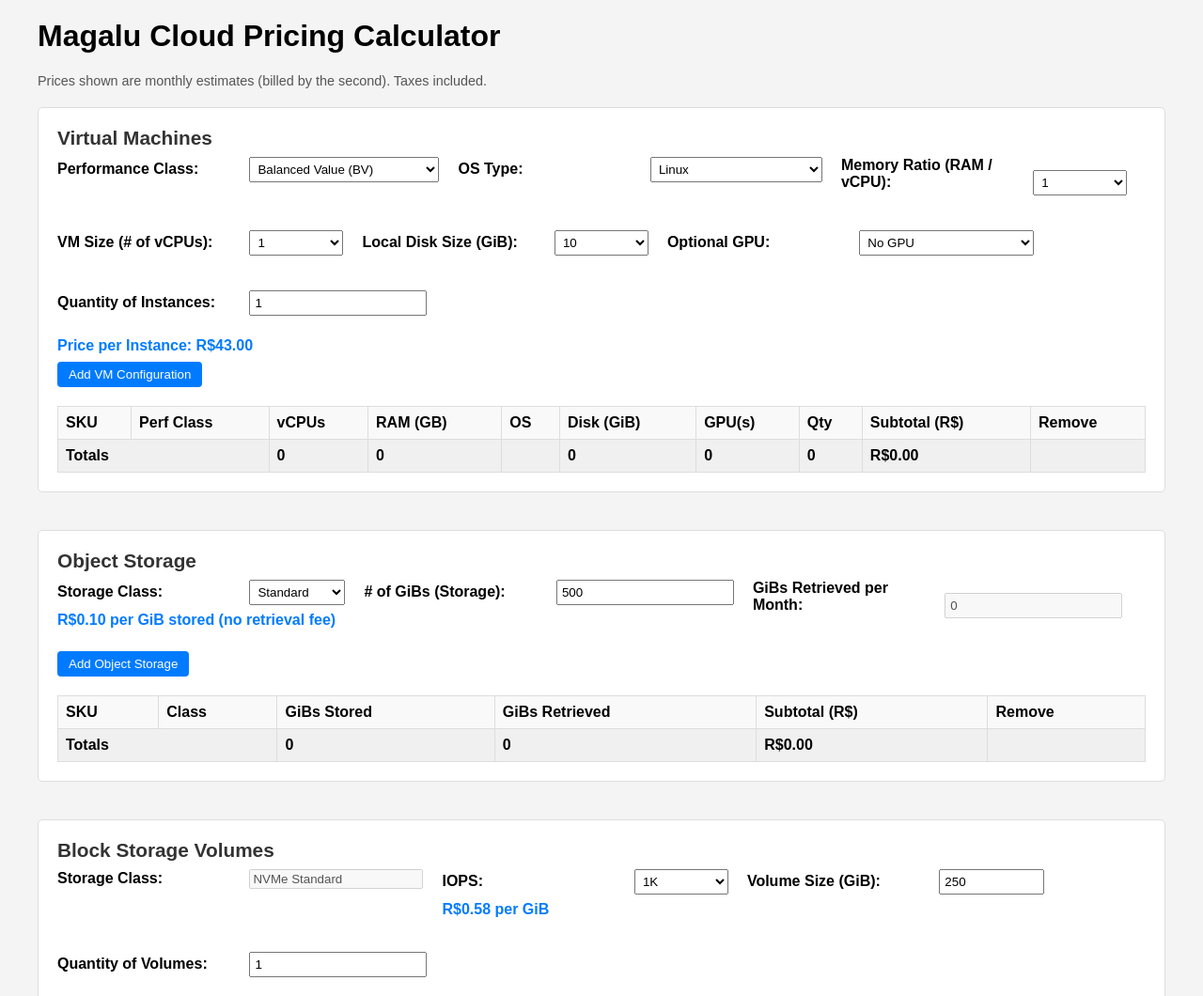
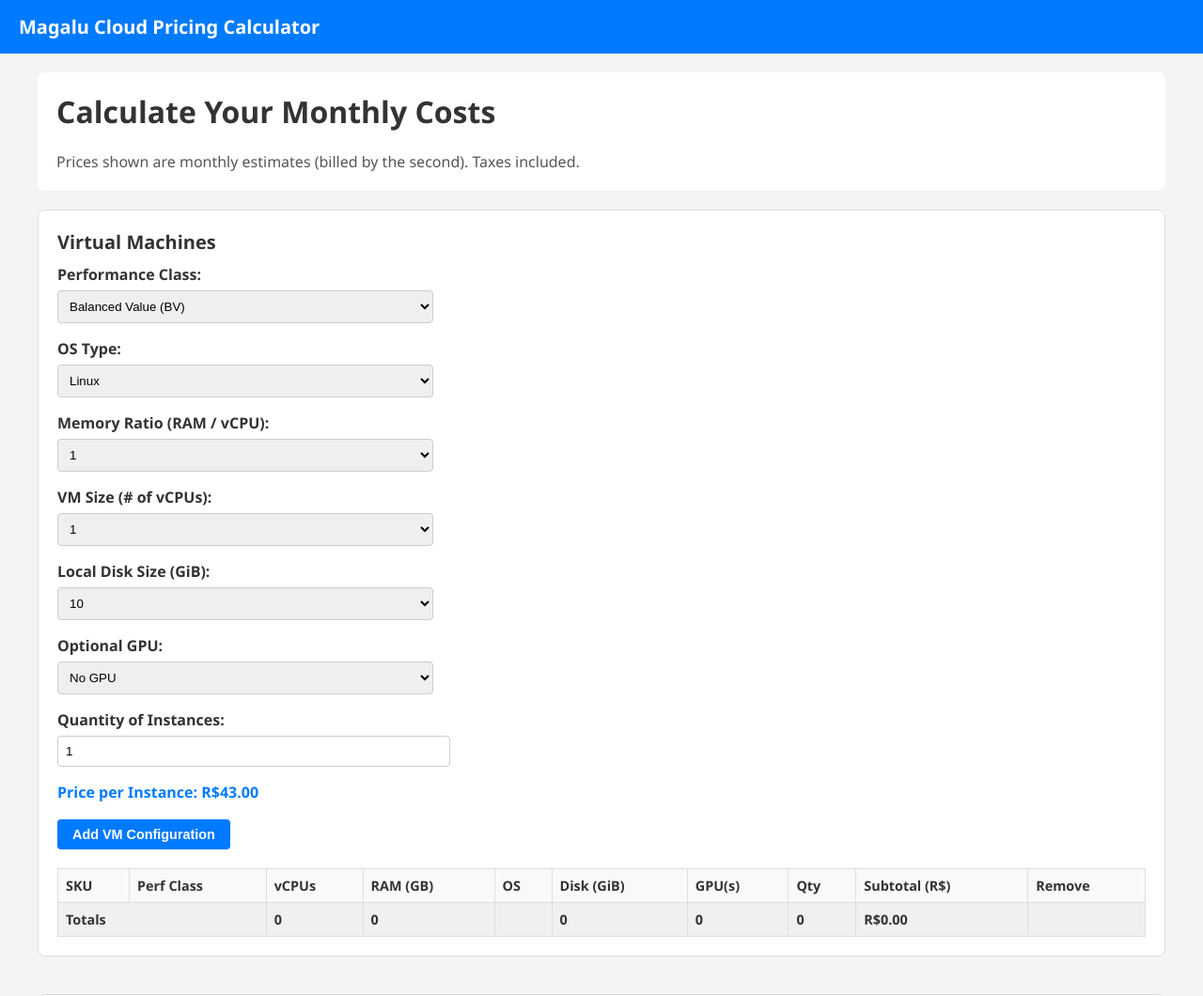
Before and after one commit to austinw356/cloud-pricing-mvp, a plain HTML site: page index.html in a window 1280 px wide. Shown: the top 1060 px of the page at 94% size. Drawn offline with Linux system fonts and the light colour scheme.

Commit message:
Update index.html

```diff
--- a/index.html
+++ b/index.html
@@ -4,76 +4,108 @@
   <meta charset="utf-8">
   <title>Magalu Cloud Pricing Calculator</title>
   <style>
+    /* Base styles to match a Magalu Cloud vibe: */
     body {
-      font-family: Arial, sans-serif;
-      margin: 0 auto;
-      max-width: 1200px;
-      background: #f4f4f4;
-      padding: 20px;
+      font-family: "Segoe UI", Arial, sans-serif;
+      margin: 0;
+      padding: 0;
+      background-color: #f4f4f4;
+      color: #333;
     }
 
-    h1 {
+    /* Header bar (inspired by the screenshot's top bar) */
+    .header {
+      background-color: #007aff; /* a bright "Magalu" blue */
+      padding: 15px 20px;
+      display: flex;
+      align-items: center;
+      justify-content: space-between;
+    }
+    /* Remove the logo image */
+    /* .header img {
+      height: 40px;
+    } */
+    .header-title {
+      color: #fff;
+      font-weight: 600;
+      font-size: 20px;
+      margin: 0;
+    }
+
+    /* Main container */
+    .container {
+      max-width: 1200px;
+      margin: 20px auto 60px auto;
+      padding: 0 20px;
+    }
+
+    /* Headline or section explanation */
+    .page-intro {
+      background-color: #ffffff;
+      border-radius: 8px;
+      padding: 20px;
+      margin-bottom: 20px;
+    }
+    .page-intro h1 {
       margin-top: 0;
     }
-    .disclaimer {
-      font-size: 0.9em;
+    .page-intro p {
+      margin-bottom: 0;
       color: #555;
-      margin-bottom: 20px;
     }
 
-    /* BOXED SECTION for each resource type */
+    /* Resource Section box */
     .resource-section {
-      background: #fff;
+      background: #ffffff;
       border: 1px solid #ddd;
-      border-radius: 5px;
+      border-radius: 8px;
+      padding: 20px;
       margin-bottom: 40px;
-      padding: 20px;
     }
     .resource-section h2 {
       margin-top: 0;
-      margin-bottom: 8px;
-      font-size: 1.3em;
+      margin-bottom: 10px;
       color: #333;
+      font-size: 1.25rem;
     }
 
-    .section-form {
-      display: flex;
-      flex-wrap: wrap;
-      gap: 20px;
-    }
+    /* Each label/input in a row-by-row format */
     .field {
       margin-bottom: 16px;
-      min-width: 300px;
     }
     label {
-      display: inline-block;
-      width: 200px;
+      display: block;
       font-weight: bold;
       margin-bottom: 6px;
     }
-    select, input[type="number"] {
-      min-width: 100px;
-      padding: 4px;
+    select, input[type="number"], input[type="text"] {
+      width: 100%;
+      max-width: 400px;
+      padding: 8px;
+      border: 1px solid #ccc;
+      border-radius: 4px;
     }
 
     .price-display {
-      margin-top: 6px;
+      margin: 10px 0;
       font-weight: bold;
       font-size: 1em;
       color: #007bff;
     }
 
     button {
-      margin-top: 8px;
-      padding: 6px 12px;
       cursor: pointer;
-      background: #007bff;
-      color: #fff;
+      background: #007aff;
       border: none;
       border-radius: 4px;
+      color: #fff;
+      font-weight: 600;
+      font-size: 0.9rem;
+      padding: 8px 16px;
+      margin-top: 8px;
     }
     button:hover {
-      background: #0056b3;
+      background: #005bb5;
     }
 
     table {
@@ -86,6 +118,7 @@
       border: 1px solid #ddd;
       padding: 8px;
       text-align: left;
+      font-size: 0.9rem;
     }
     th {
       background-color: #f9f9f9;
@@ -102,25 +135,34 @@
     }
 
     .summary-section {
-      background: #fff;
+      background: #ffffff;
       border: 1px solid #ddd;
-      border-radius: 5px;
+      border-radius: 8px;
       padding: 16px;
       margin-top: 30px;
     }
     .summary-section p {
       margin: 8px 0;
       font-weight: bold;
-      font-size: 1.1em;
+      font-size: 1rem;
     }
   </style>
 </head>
 <body>
 
-  <h1>Magalu Cloud Pricing Calculator</h1>
-  <p class="disclaimer">
-    Prices shown are monthly estimates (billed by the second). Taxes included.
-  </p>
+  <!-- Header without the logo -->
+  <div class="header">
+    <h1 class="header-title">Magalu Cloud Pricing Calculator</h1>
+  </div>
+
+  <!-- Main Content Container -->
+  <div class="container">
+
+    <!-- Intro -->
+    <div class="page-intro">
+      <h1>Calculate Your Monthly Costs</h1>
+      <p>Prices shown are monthly estimates (billed by the second). Taxes included.</p>
+    </div>
 
     <!-- ************************************************** -->
     <!--                VIRTUAL MACHINES                   -->
@@ -128,7 +170,7 @@
     <div class="resource-section">
       <h2>Virtual Machines</h2>
 
-    <div class="section-form">
+      <!-- VM Form (Row-by-row) -->
       <div class="field">
         <label for="vmPerfClass">Performance Class:</label>
         <select id="vmPerfClass">
@@ -180,11 +222,11 @@
         <label for="vmQuantity">Quantity of Instances:</label>
         <input type="number" id="vmQuantity" value="1" min="1" />
       </div>
-    </div>
 
-    <!-- Display Price per Instance -->
+      <!-- Price per instance in plain text -->
       <div id="vmPricePerInstance" class="price-display">Price per Instance: R$0.00</div>
 
+      <!-- Button to add to table -->
       <button id="addVmBtn">Add VM Configuration</button>
 
       <!-- VM Table -->
@@ -228,14 +270,12 @@
     <div class="resource-section">
       <h2>Object Storage</h2>
 
-    <div class="section-form">
       <div class="field">
         <label for="osClass">Storage Class:</label>
         <select id="osClass">
           <option value="Standard">Standard</option>
           <option value="ColdInstant">Cold Instant</option>
         </select>
-        <!-- Unit price note -->
         <div id="osUnitPrice" class="price-display"></div>
       </div>
 
@@ -248,11 +288,9 @@
         <label for="osGiBsRetrieved">GiBs Retrieved per Month:</label>
         <input type="number" id="osGiBsRetrieved" value="100" min="0" />
       </div>
-    </div>
 
       <button id="addObjectStorageBtn">Add Object Storage</button>
 
-    <!-- Object Storage Table -->
       <table id="objectStorageTable">
         <thead>
           <tr>
@@ -285,7 +323,6 @@
     <div class="resource-section">
       <h2>Block Storage Volumes</h2>
 
-    <div class="section-form">
       <div class="field">
         <label>Storage Class:</label>
         <input type="text" value="NVMe Standard" disabled />
@@ -300,7 +337,6 @@
           <option value="15000">15K</option>
           <option value="20000">20K</option>
         </select>
-        <!-- Unit price note -->
         <div id="bsUnitPrice" class="price-display"></div>
       </div>
 
@@ -313,11 +349,9 @@
         <label for="bsQuantity">Quantity of Volumes:</label>
         <input type="number" id="bsQuantity" value="1" min="1" />
       </div>
-    </div>
 
       <button id="addBlockStorageBtn">Add Block Volume</button>
 
-    <!-- Block Storage Table -->
       <table id="blockStorageTable">
         <thead>
           <tr>
@@ -355,40 +389,26 @@
       <hr/>
       <p>Overall Monthly Total: <span id="overallTotal">R$0.00</span></p>
     </div>
+  </div>
 
-
+  <!-- The same JavaScript logic from before -->
   <script>
-    // ---------------------------------------------------------
-    //   1) Data/Utility for Virtual Machines
-    // ---------------------------------------------------------
+    /* ------------------------------------
+       1) Virtual Machines
+    ------------------------------------ */
     const memoryRatiosBV = [1, 2, 4];
     const memoryRatiosDP = [2, 4, 8];
     const vcpusBV = [1, 2, 4, 8];
     const vcpusDP = [2, 4, 8, 16, 32];
 
     function getLocalDiskOptions(perfClass, os) {
-      // BV + Linux => [10, 20, 40, 100]
-      // BV + Windows => [40, 80, 160]
-      // DP => [100, 150, 250]
       if (perfClass === 'BV') {
-        if (os === 'Linux') {
-          return [10, 20, 40, 100];
-        } else {
-          return [40, 80, 160];
-        }
+        return (os === 'Linux') ? [10, 20, 40, 100] : [40, 80, 160];
       } else {
         return [100, 150, 250];
       }
     }
 
-    // VM cost formula
-    // basePrice = 35 for 1 vCPU, memRatio=1, BV, Linux, 0 disk, 0 GPU
-    // perfClassFactor = 1 for BV, 1.5 for DP
-    // totalComputeCost = basePrice * perfClassFactor * vcpus * memRatio
-    // Windows surcharge = 150 * vcpus
-    // disk cost = (diskSize / 10) * 8
-    // GPU cost = 5110 * numberOfGPUs
-    // Multiply final by quantity
     function calculateVmCost(perfClass, memRatio, vcpus, os, diskSize, gpuCount, quantity) {
       const basePrice = 35;
       const perfClassFactor = (perfClass === 'BV') ? 1 : 1.5;
@@ -399,25 +419,17 @@
       const qty = parseInt(quantity, 10);
 
       let computeCost = basePrice * perfClassFactor * numVcpus * memoryRatioFactor;
-
-      let osSurcharge = 0;
-      if (os === 'Windows') {
-        osSurcharge = 150 * numVcpus;
-      }
-
+      let osSurcharge = (os === 'Windows') ? (150 * numVcpus) : 0;
       let diskCost = (numDiskGiB / 10) * 8;
       let gpuCost = 5110 * gpus;
 
-      let total = (computeCost + osSurcharge + diskCost + gpuCost) * qty;
-      return total;
+      return (computeCost + osSurcharge + diskCost + gpuCost) * qty;
     }
 
-    // For "Price per Instance" we compute the cost with quantity=1
     function calculateVmCostSingle(perfClass, memRatio, vcpus, os, diskSize, gpuCount) {
       return calculateVmCost(perfClass, memRatio, vcpus, os, diskSize, gpuCount, 1);
     }
 
-    // VM lists & DOM references
     let vmList = [];
     const vmPerfClassEl = document.getElementById('vmPerfClass');
     const vmOsTypeEl = document.getElementById('vmOsType');
@@ -427,10 +439,10 @@
     const vmGpuEl = document.getElementById('vmGpu');
     const vmGpuNoteEl = document.getElementById('vmGpuNote');
     const vmQuantityEl = document.getElementById('vmQuantity');
+    const vmPricePerInstanceEl = document.getElementById('vmPricePerInstance');
     const addVmBtn = document.getElementById('addVmBtn');
     const vmTableBody = document.querySelector('#vmTable tbody');
 
-    // Footer sums
     const vmSumVcpusEl = document.getElementById('vmSumVcpus');
     const vmSumRamEl = document.getElementById('vmSumRam');
     const vmSumDiskEl = document.getElementById('vmSumDisk');
@@ -438,15 +450,12 @@
     const vmSumQtyEl = document.getElementById('vmSumQty');
     const vmSumSubtotalEl = document.getElementById('vmSumSubtotal');
 
-    // Price per instance display
-    const vmPricePerInstanceEl = document.getElementById('vmPricePerInstance');
-
     function updateVmForm() {
       const perfClassVal = vmPerfClassEl.value;
       const osVal = vmOsTypeEl.value;
 
       // Memory ratio
-      let ratios = (perfClassVal === 'BV') ? memoryRatiosBV : memoryRatiosDP;
+      const ratios = (perfClassVal === 'BV') ? memoryRatiosBV : memoryRatiosDP;
       vmMemoryRatioEl.innerHTML = '';
       ratios.forEach(r => {
         const opt = document.createElement('option');
@@ -456,7 +465,7 @@
       });
 
       // vCPUs
-      let vcpuOpts = (perfClassVal === 'BV') ? vcpusBV : vcpusDP;
+      const vcpuOpts = (perfClassVal === 'BV') ? vcpusBV : vcpusDP;
       vmVcpusEl.innerHTML = '';
       vcpuOpts.forEach(v => {
         const opt = document.createElement('option');
@@ -466,7 +475,7 @@
       });
 
       // Local Disk
-      let diskOpts = getLocalDiskOptions(perfClassVal, osVal);
+      const diskOpts = getLocalDiskOptions(perfClassVal, osVal);
       vmLocalDiskEl.innerHTML = '';
       diskOpts.forEach(d => {
         const opt = document.createElement('option');
@@ -493,11 +502,10 @@
         vmGpuNoteEl.textContent = '';
       }
 
-      // Also update the "Price per Instance"
+      // Update price per instance
       updateVmPricePerInstance();
     }
 
-    // Price per instance: recalc whenever inputs change
     function updateVmPricePerInstance() {
       const perfClassVal = vmPerfClassEl.value;
       const osVal = vmOsTypeEl.value;
@@ -507,25 +515,10 @@
       const gpuVal = vmGpuEl.value;
 
       const singleCost = calculateVmCostSingle(
-        perfClassVal,
-        memRatioVal,
-        vcpusVal,
-        osVal,
-        diskVal,
-        gpuVal
+        perfClassVal, memRatioVal, vcpusVal, osVal, diskVal, gpuVal
       );
       vmPricePerInstanceEl.textContent = 'Price per Instance: R$' + singleCost.toFixed(2);
     }
-
-    vmPerfClassEl.addEventListener('change', updateVmForm);
-    vmOsTypeEl.addEventListener('change', updateVmForm);
-    vmMemoryRatioEl.addEventListener('change', updateVmPricePerInstance);
-    vmVcpusEl.addEventListener('change', updateVmPricePerInstance);
-    vmLocalDiskEl.addEventListener('change', updateVmPricePerInstance);
-    vmGpuEl.addEventListener('change', updateVmPricePerInstance);
-
-    // Initial load
-    updateVmForm();
 
     function addVmItem() {
       const perfClassVal = vmPerfClassEl.value;
@@ -536,16 +529,7 @@
       const gpuVal = vmGpuEl.value;
       const qtyVal = vmQuantityEl.value;
 
-      const subtotal = calculateVmCost(
-        perfClassVal,
-        memRatioVal,
-        vcpusVal,
-        osVal,
-        diskVal,
-        gpuVal,
-        qtyVal
-      );
-
+      const subtotal = calculateVmCost(perfClassVal, memRatioVal, vcpusVal, osVal, diskVal, gpuVal, qtyVal);
       const ramGB = parseInt(memRatioVal, 10) * parseInt(vcpusVal, 10);
       const sku = [
         perfClassVal,
@@ -574,7 +558,6 @@
 
     function renderVmTable() {
       vmTableBody.innerHTML = '';
-
       let sumVcpus = 0;
       let sumRam = 0;
       let sumDisk = 0;
@@ -585,52 +568,42 @@
       vmList.forEach((item, idx) => {
         const tr = document.createElement('tr');
 
-        // SKU
         const skuTd = document.createElement('td');
         skuTd.textContent = item.sku;
         tr.appendChild(skuTd);
 
-        // Perf Class
         const perfTd = document.createElement('td');
         perfTd.textContent = item.perfClass;
         tr.appendChild(perfTd);
 
-        // vCPUs
         const vcpusTd = document.createElement('td');
         vcpusTd.textContent = item.vcpus;
         tr.appendChild(vcpusTd);
 
-        // RAM
         const ramTd = document.createElement('td');
         ramTd.textContent = item.ramGB;
         tr.appendChild(ramTd);
 
-        // OS
         const osTd = document.createElement('td');
         osTd.textContent = item.os;
         tr.appendChild(osTd);
 
-        // Disk
         const diskTd = document.createElement('td');
         diskTd.textContent = item.disk;
         tr.appendChild(diskTd);
 
-        // GPU
         const gpuTd = document.createElement('td');
         gpuTd.textContent = item.gpu;
         tr.appendChild(gpuTd);
 
-        // Qty
         const qtyTd = document.createElement('td');
         qtyTd.textContent = item.quantity;
         tr.appendChild(qtyTd);
 
-        // Subtotal
         const subtotalTd = document.createElement('td');
         subtotalTd.textContent = 'R$' + item.subtotal.toFixed(2);
         tr.appendChild(subtotalTd);
 
-        // Remove
         const removeTd = document.createElement('td');
         const removeBtn = document.createElement('button');
         removeBtn.textContent = 'X';
@@ -643,7 +616,6 @@
 
         vmTableBody.appendChild(tr);
 
-        // Accumulate
         sumVcpus += item.vcpus * item.quantity;
         sumRam += item.ramGB * item.quantity;
         sumDisk += item.disk * item.quantity;
@@ -661,54 +633,49 @@
 
       updateSummary();
     }
+
+    vmPerfClassEl.addEventListener('change', updateVmForm);
+    vmOsTypeEl.addEventListener('change', updateVmForm);
+    vmMemoryRatioEl.addEventListener('change', updateVmPricePerInstance);
+    vmVcpusEl.addEventListener('change', updateVmPricePerInstance);
+    vmLocalDiskEl.addEventListener('change', updateVmPricePerInstance);
+    vmGpuEl.addEventListener('change', updateVmPricePerInstance);
     addVmBtn.addEventListener('click', addVmItem);
 
+    updateVmForm();
 
-    // ---------------------------------------------------------
-    //   2) Object Storage
-    // ---------------------------------------------------------
+    /* ------------------------------------
+       2) Object Storage
+    ------------------------------------ */
     let objectStorageList = [];
     const osClassEl = document.getElementById('osClass');
     const osGiBsEl = document.getElementById('osGiBs');
     const osGiBsRetrievedEl = document.getElementById('osGiBsRetrieved');
     const addObjectStorageBtn = document.getElementById('addObjectStorageBtn');
     const objectStorageTableBody = document.querySelector('#objectStorageTable tbody');
-
-    // Footer
     const osSumStoredEl = document.getElementById('osSumStored');
     const osSumRetrievedEl = document.getElementById('osSumRetrieved');
     const osSumSubtotalEl = document.getElementById('osSumSubtotal');
-
-    // Unit price display
     const osUnitPriceEl = document.getElementById('osUnitPrice');
 
-    // Pricing:
-    // Standard: 0.10 R$/GB stored, no retrieval cost
-    // Cold Instant: 0.06 R$/GB stored + 0.10 R$/GB retrieved
     function calculateObjectStorageCost(storageClass, giBs, giBsRetrieved) {
-      let cost = 0;
       const stored = parseFloat(giBs);
       const retrieved = parseFloat(giBsRetrieved);
-
       if (storageClass === 'Standard') {
-        cost = stored * 0.10;
+        return stored * 0.10;
       } else {
-        // Cold Instant
-        cost = stored * 0.06 + retrieved * 0.10;
+        return (stored * 0.06) + (retrieved * 0.10);
       }
-      return cost;
     }
 
     function showObjectStorageUnitPrice() {
-      const sc = osClassEl.value;
-      if (sc === 'Standard') {
+      if (osClassEl.value === 'Standard') {
         osUnitPriceEl.textContent = 'R$0.10 per GiB stored (no retrieval fee)';
       } else {
         osUnitPriceEl.textContent = 'R$0.06 per GiB stored, plus R$0.10 per GiB retrieved';
       }
     }
 
-    // Hide "GiBs Retrieved" if Standard is selected
     function handleOsClassChange() {
       if (osClassEl.value === 'Standard') {
         osGiBsRetrievedEl.value = '0';
@@ -720,14 +687,12 @@
     }
 
     osClassEl.addEventListener('change', handleOsClassChange);
-    // Init
     handleOsClassChange();
 
     function addObjectStorageItem() {
       const sc = osClassEl.value;
       const giBsVal = osGiBsEl.value;
       const retrievedVal = osGiBsRetrievedEl.value;
-
       const subtotal = calculateObjectStorageCost(sc, giBsVal, retrievedVal);
 
       const sku = [
@@ -756,36 +721,26 @@
       objectStorageList.forEach((item, idx) => {
         const tr = document.createElement('tr');
 
-        // SKU
         const skuTd = document.createElement('td');
         skuTd.textContent = item.sku;
         tr.appendChild(skuTd);
 
-        // Class
         const classTd = document.createElement('td');
         classTd.textContent = item.storageClass;
         tr.appendChild(classTd);
 
-        // GiBs Stored
         const giBsTd = document.createElement('td');
         giBsTd.textContent = item.giBs;
         tr.appendChild(giBsTd);
 
-        // GiBs Retrieved
         const retrievedTd = document.createElement('td');
-        if (item.storageClass === 'ColdInstant') {
-          retrievedTd.textContent = item.giBsRetrieved;
-        } else {
-          retrievedTd.textContent = '0';
-        }
+        retrievedTd.textContent = (item.storageClass === 'ColdInstant') ? item.giBsRetrieved : '0';
         tr.appendChild(retrievedTd);
 
-        // Subtotal
         const subtotalTd = document.createElement('td');
         subtotalTd.textContent = 'R$' + item.subtotal.toFixed(2);
         tr.appendChild(subtotalTd);
 
-        // Remove
         const removeTd = document.createElement('td');
         const removeBtn = document.createElement('button');
         removeBtn.textContent = 'X';
@@ -798,9 +753,8 @@
 
         objectStorageTableBody.appendChild(tr);
 
-        // Accumulate
         sumStored += item.giBs;
-        sumRetrieved += item.storageClass === 'ColdInstant' ? item.giBsRetrieved : 0;
+        sumRetrieved += (item.storageClass === 'ColdInstant') ? item.giBsRetrieved : 0;
         sumCost += item.subtotal;
       });
 
@@ -813,18 +767,15 @@
 
     addObjectStorageBtn.addEventListener('click', addObjectStorageItem);
 
-
-    // ---------------------------------------------------------
-    //   3) Block Storage Volumes
-    // ---------------------------------------------------------
+    /* ------------------------------------
+       3) Block Storage
+    ------------------------------------ */
     let blockStorageList = [];
-
     const bsIopsEl = document.getElementById('bsIops');
     const bsVolumeSizeEl = document.getElementById('bsVolumeSize');
     const bsQuantityEl = document.getElementById('bsQuantity');
     const addBlockStorageBtn = document.getElementById('addBlockStorageBtn');
     const blockStorageTableBody = document.querySelector('#blockStorageTable tbody');
-
     const bsSumIopsEl = document.getElementById('bsSumIops');
     const bsSumSizeEl = document.getElementById('bsSumSize');
     const bsSumQtyEl = document.getElementById('bsSumQty');
@@ -838,18 +789,15 @@
       if (num === 10000) return 0.73;
       if (num === 15000) return 0.81;
       if (num === 20000) return 0.89;
-      return 0.58; // fallback
+      return 0.58;
     }
 
     function showBlockStorageUnitPrice() {
-      const currentIops = parseInt(bsIopsEl.value, 10);
-      const unit = getBlockStoragePrice(currentIops);
+      const iops = parseInt(bsIopsEl.value, 10);
+      const unit = getBlockStoragePrice(iops);
       bsUnitPriceEl.textContent = `R$${unit.toFixed(2)} per GiB`;
     }
-
     bsIopsEl.addEventListener('change', showBlockStorageUnitPrice);
-
-    // On load, show default
     showBlockStorageUnitPrice();
 
     function calculateBlockStorageCost(iops, volumeSize, quantity) {
@@ -865,12 +813,7 @@
       const qtyVal = bsQuantityEl.value;
 
       const subtotal = calculateBlockStorageCost(iopsVal, sizeVal, qtyVal);
-      const sku = [
-        'NVMeStd',
-        iopsVal + 'IOPS',
-        sizeVal + 'GiB',
-        'Qty' + qtyVal
-      ].join('-');
+      const sku = ['NVMeStd', iopsVal + 'IOPS', sizeVal + 'GiB', 'Qty' + qtyVal].join('-');
 
       blockStorageList.push({
         sku,
@@ -893,32 +836,26 @@
       blockStorageList.forEach((item, idx) => {
         const tr = document.createElement('tr');
 
-        // SKU
         const skuTd = document.createElement('td');
         skuTd.textContent = item.sku;
         tr.appendChild(skuTd);
 
-        // IOPS
         const iopsTd = document.createElement('td');
         iopsTd.textContent = item.iops;
         tr.appendChild(iopsTd);
 
-        // Size
         const sizeTd = document.createElement('td');
         sizeTd.textContent = item.size;
         tr.appendChild(sizeTd);
 
-        // Quantity
         const qtyTd = document.createElement('td');
         qtyTd.textContent = item.quantity;
         tr.appendChild(qtyTd);
 
-        // Subtotal
         const subtotalTd = document.createElement('td');
         subtotalTd.textContent = 'R$' + item.subtotal.toFixed(2);
         tr.appendChild(subtotalTd);
 
-        // Remove
         const removeTd = document.createElement('td');
         const removeBtn = document.createElement('button');
         removeBtn.textContent = 'X';
@@ -931,7 +868,6 @@
 
         blockStorageTableBody.appendChild(tr);
 
-        // Accumulate
         sumIops += item.iops;
         sumSize += (item.size * item.quantity);
         sumQty += item.quantity;
@@ -948,9 +884,9 @@
 
     addBlockStorageBtn.addEventListener('click', addBlockStorageItem);
 
-    // ---------------------------------------------------------
-    //   4) Summary Calculation
-    // ---------------------------------------------------------
+    /* ------------------------------------
+       4) Summary
+    ------------------------------------ */
     const summaryVmSubtotalEl = document.getElementById('summaryVmSubtotal');
     const summaryObjectSubtotalEl = document.getElementById('summaryObjectSubtotal');
     const summaryBlockSubtotalEl = document.getElementById('summaryBlockSubtotal');
```
Lines whose indentation alone changed are shown as unchanged.
